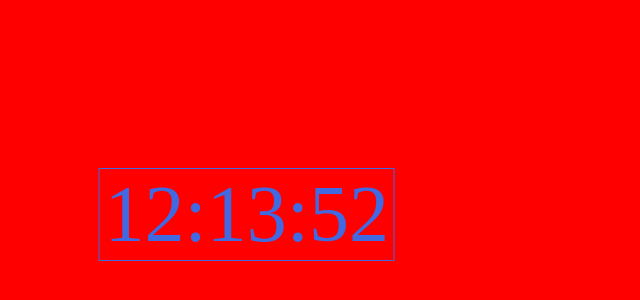
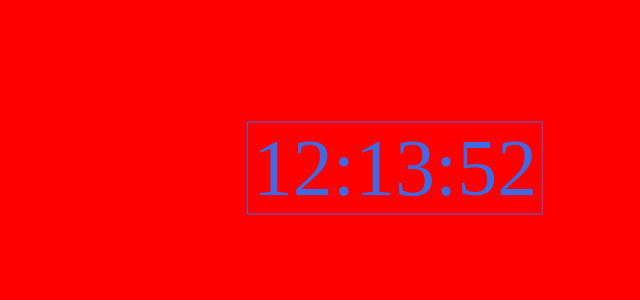
Before and after one commit to AustinStoneui/javascript-clock, a plain HTML site: page index.html in a window 1280 px wide. Shown: the part 232-532 px from the top of the page, without its empty margins (245-885 px from the left). Drawn offline with Linux system fonts and the light colour scheme.

Commit message:
clock runs (complete)
javascript digital clock

```diff
--- a/index.html
+++ b/index.html
@@ -10,7 +10,7 @@
                 position: absolute;
                 top: 50%;
                 left: 50%;
-                transform: translateX(-50%) translate(-50%);
+                transform: translateX(-50%) translateY(-50%);
                 color: royalblue;
                 font-size: 80px;
                 border: 1px solid;
```
